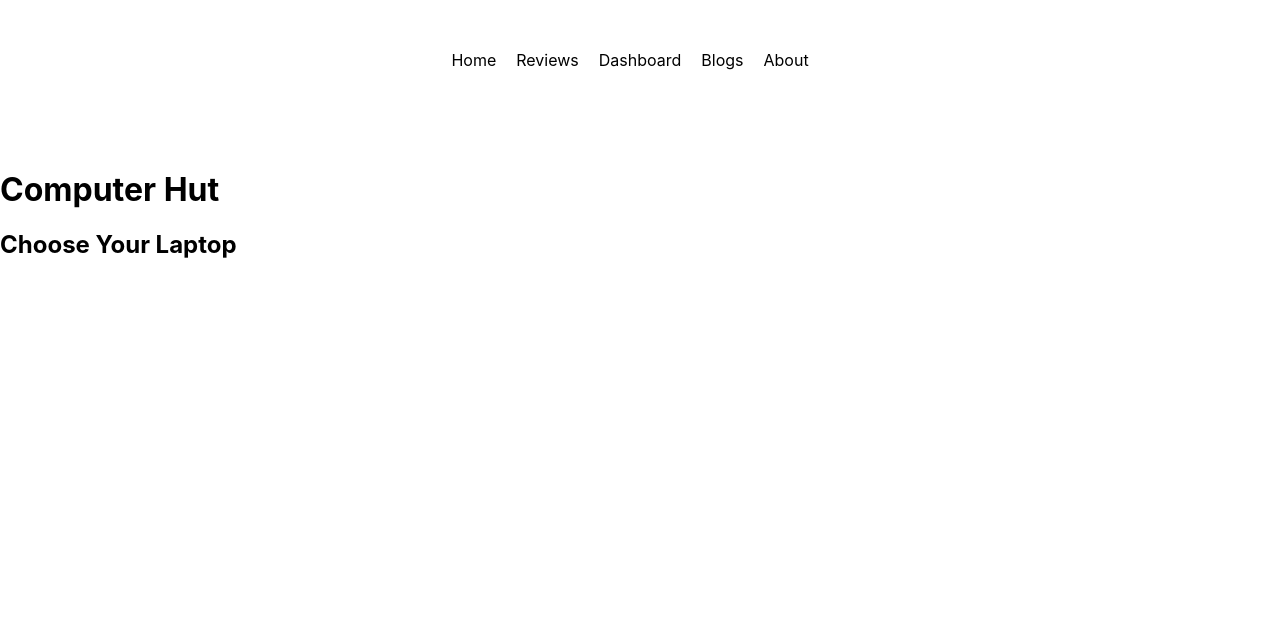
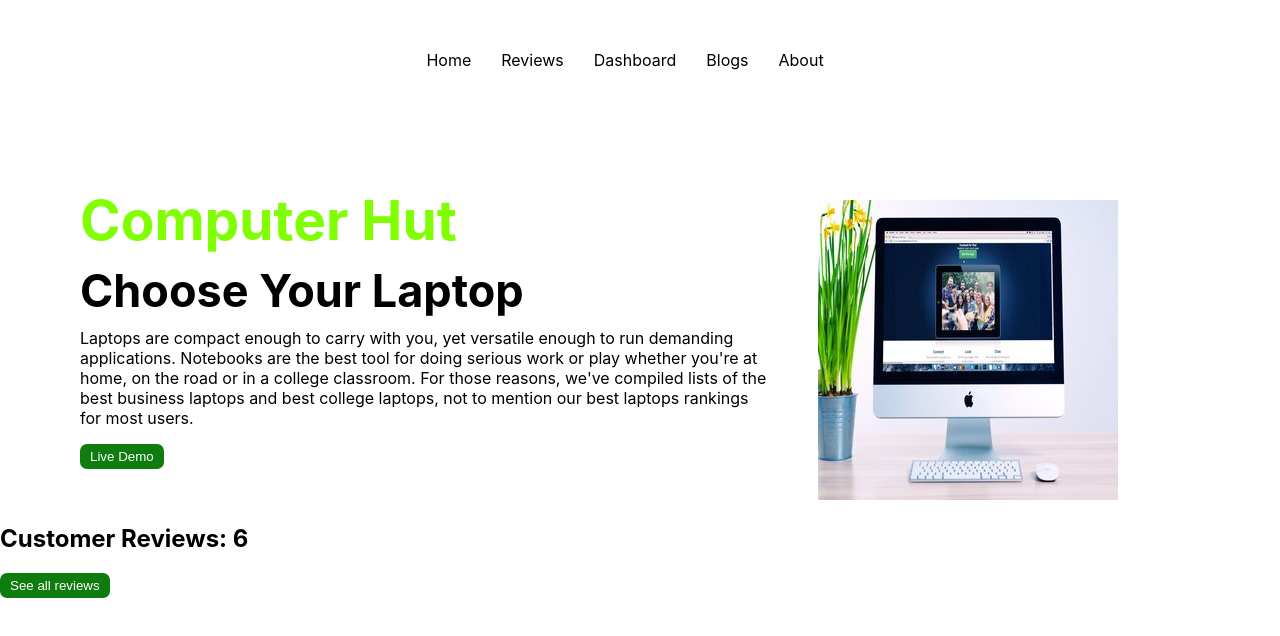
Before and after one commit to ariful892/Computer-hut, a React (Create React App) app: page / in a window 1280 px wide. Shown: the top 636 px of the page. Built offline with nearby package versions, Linux system fonts and the light colour scheme.

Commit message:
home part added

```diff
--- a/src/components/Header/Header.css
+++ b/src/components/Header/Header.css
@@ -2,9 +2,9 @@
     display: flex;
     justify-content: center;
     margin-top: 50px;
-    margin-bottom: 100px;
+    margin-bottom: 80px;
 }
 
 .routes .route {
-    margin-right: 20px;
+    margin-right: 30px;
 }
--- a/src/components/Home/Home.css
+++ b/src/components/Home/Home.css
@@ -0,0 +1,44 @@
+.product-container {
+    display: grid;
+    grid-template-columns: 3fr 2fr;
+}
+
+.title {
+    margin-left: 80px;
+}
+
+.title1 {
+    font-size: 55px;
+    margin-bottom: 0;
+    color: chartreuse;
+}
+
+.title2 {
+    margin-top: 10px;
+    font-size: 45px;
+    margin-bottom: 0;
+}
+
+.product-details {
+    margin-top: 10px;
+}
+
+.btn {
+    background-color: rgb(14, 124, 14);
+    color: white;
+    border: none;
+    padding: 5px 10px;
+    border-radius: 7px;
+}
+
+.btn:hover {
+    color: rgb(14, 124, 14);
+    background-color: white;
+    border: 1px solid rgb(14, 124, 14);
+
+}
+
+.product-img {
+    margin-left: 50px;
+    margin-top: 50px;
+}
--- a/src/components/Home/Home.js
+++ b/src/components/Home/Home.js
@@ -1,10 +1,34 @@
-import React from 'react';
+import React, { useEffect, useState } from 'react';
+import img from '../../images/image1.jpg'
+import './Home.css'
 
 const Home = () => {
+
+    const [reviews, setReviews] = useState([]);
+
+    useEffect(() => {
+        fetch('reviews.json')
+            .then(res => res.json())
+            .then(data => setReviews(data));
+    }, []);
     return (
-        <div>
-            <h1>Computer Hut</h1>
-            <h2>Choose Your Laptop</h2>
+        <div className='home'>
+            <div className="product-container">
+                <div className="title">
+                    <h1 className='title1'>Computer Hut</h1>
+                    <h2 className='title2'>Choose Your Laptop</h2>
+                    <p className='product-details'>Laptops are compact enough to carry with you, yet versatile enough to run demanding applications. Notebooks are the best tool for doing serious work or play whether you're at home, on the road or in a college classroom. For those reasons, we've compiled lists of the best business laptops and best college laptops, not to mention our best laptops rankings for most users. </p>
+                    <button className='btn'>Live Demo</button>
+                </div>
+                <div className="product-img">
+                    <img src={img} alt="" />
+                </div>
+            </div>
+            <div className="product-review">
+                <h2 >Customer Reviews: {reviews.length}</h2>
+                <button className='btn'>See all reviews</button>
+            </div>
+
         </div>
     );
 };
```
